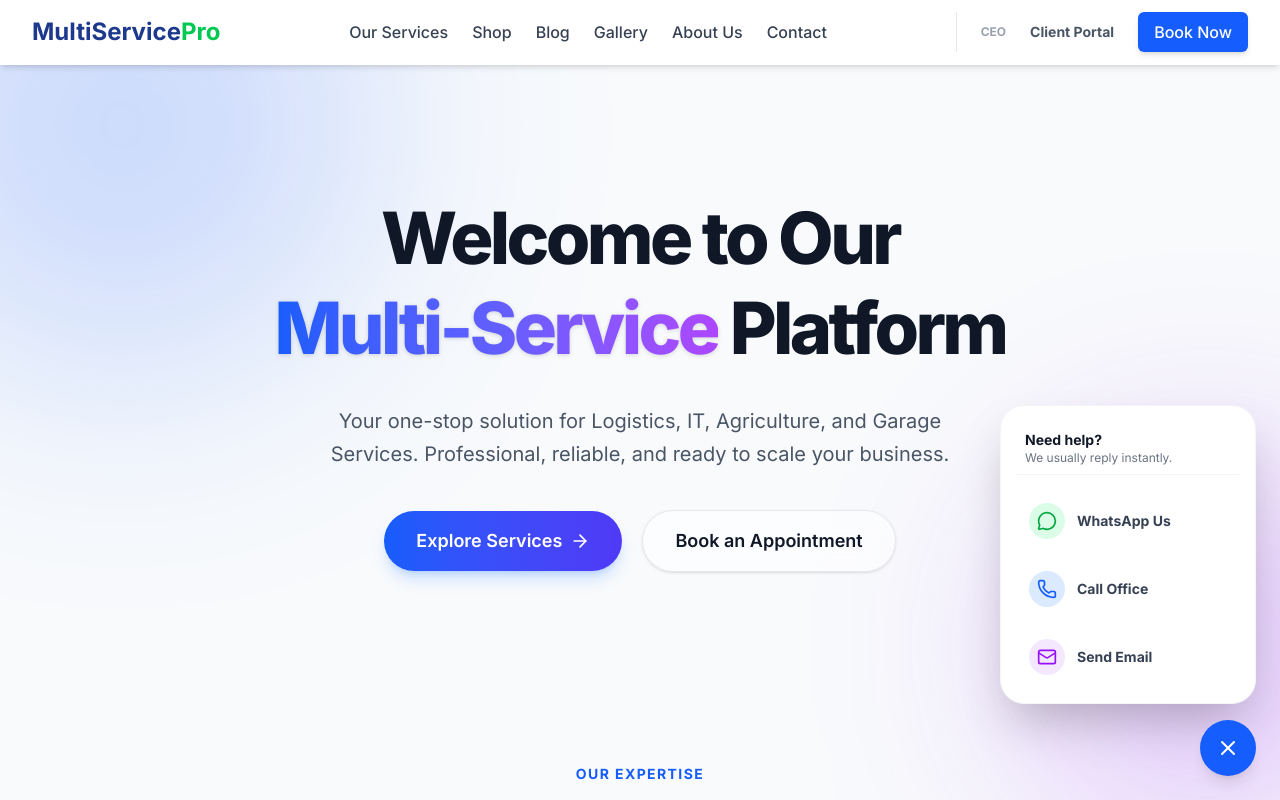
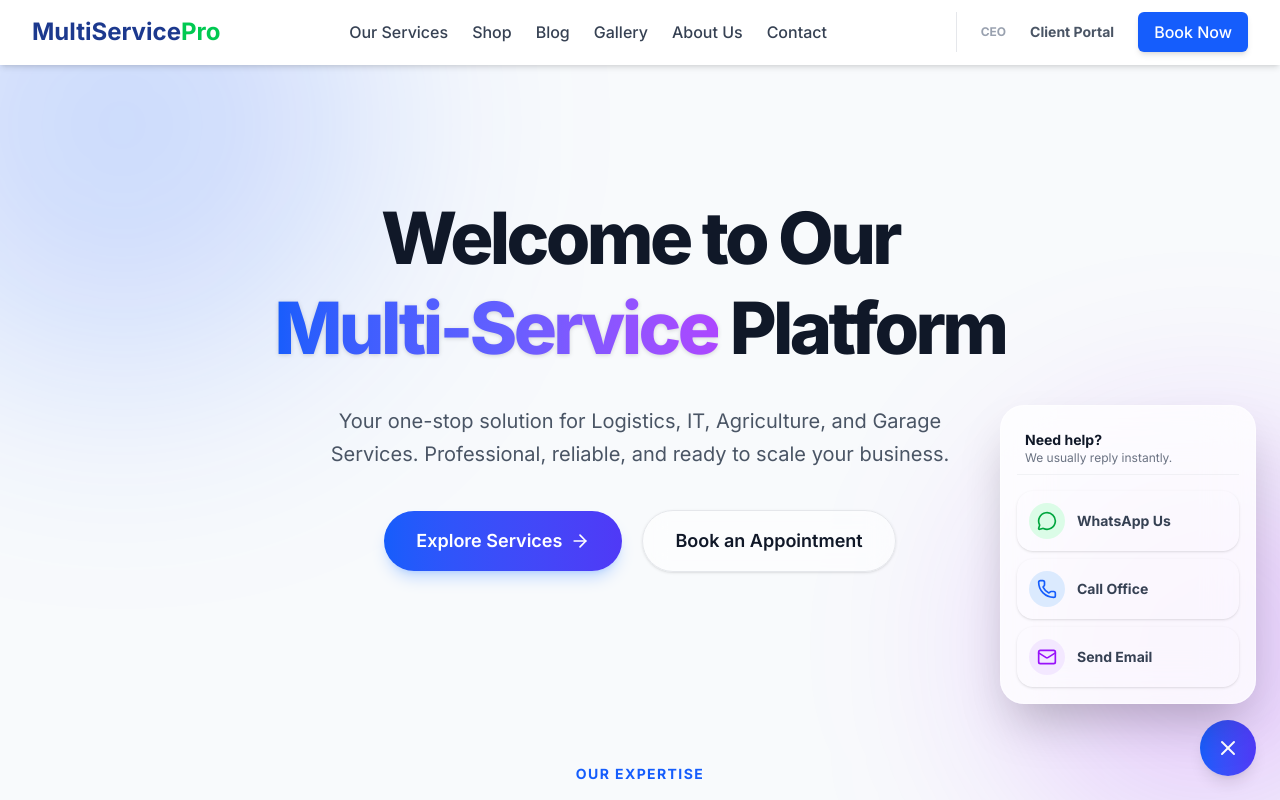
Before and after one commit to jemmziray-tech/multiservicepro, a Next.js app: page / in a window 1280 px wide. Both pictures are taken after a click on the button 1228 px from the left and 748 px from the top of the page. Shown: the top 800 px of the page. Built offline with nearby package versions, Linux system fonts and the light colour scheme.

Commit message:
updated the UI

```diff
--- a/app/components/ChatWidget.tsx
+++ b/app/components/ChatWidget.tsx
@@ -8,7 +8,6 @@ export default function ChatWidget() {
   const [isOpen, setIsOpen] = useState(false);
 
   // --- BUSINESS CONTACT DETAILS ---
-  // Note: For WhatsApp, use the country code (255) without the '+' symbol
   const whatsappNumber = "255743924467";
   const phoneNumber = "+255743924467";
   const email = "info@multiservicepro.co.tz";
@@ -23,7 +22,7 @@ export default function ChatWidget() {
   return (
     <div className="fixed bottom-6 right-6 z-50 flex flex-col items-end">
 
-      {/* The Expanding Menu */}
+      {/* The Expanding Menu (Now with Glassmorphism!) */}
       <AnimatePresence>
         {isOpen && (
           <motion.div
@@ -31,9 +30,9 @@ export default function ChatWidget() {
             initial="hidden"
             animate="visible"
             exit="exit"
-            className="bg-white dark:bg-gray-900 border border-gray-100 dark:border-gray-800 shadow-2xl rounded-3xl p-4 mb-4 w-64 flex flex-col gap-2 origin-bottom-right"
+            className="bg-white/80 dark:bg-gray-900/80 backdrop-blur-xl border border-white/40 dark:border-gray-800/60 shadow-2xl rounded-3xl p-4 mb-4 w-64 flex flex-col gap-2 origin-bottom-right"
           >
-            <div className="p-2 border-b border-gray-100 dark:border-gray-800 mb-2">
+            <div className="p-2 border-b border-gray-200/50 dark:border-gray-700/50 mb-2">
               <p className="font-bold text-gray-900 dark:text-white text-sm">Need help?</p>
               <p className="text-xs text-gray-500 dark:text-gray-400">We usually reply instantly.</p>
             </div>
@@ -43,7 +42,7 @@ export default function ChatWidget() {
               href={`https://wa.me/${whatsappNumber}?text=Hello MultiServicePro, I need some assistance.`}
               target="_blank"
               rel="noopener noreferrer"
-              className="flex items-center gap-3 p-3 rounded-2xl hover:bg-green-50 dark:hover:bg-green-900/20 text-gray-700 dark:text-gray-300 hover:text-green-600 dark:hover:text-green-400 transition-colors group"
+              className="flex items-center gap-3 p-3 rounded-2xl hover:bg-white dark:hover:bg-gray-800 text-gray-700 dark:text-gray-300 hover:text-green-600 dark:hover:text-green-400 transition-colors group shadow-sm"
             >
               <div className="bg-green-100 dark:bg-green-900/40 p-2 rounded-full group-hover:scale-110 transition-transform">
                 <MessageCircle className="w-5 h-5 text-green-600 dark:text-green-400" />
@@ -54,7 +53,7 @@ export default function ChatWidget() {
             {/* Phone Button */}
             <a
               href={`tel:${phoneNumber}`}
-              className="flex items-center gap-3 p-3 rounded-2xl hover:bg-blue-50 dark:hover:bg-blue-900/20 text-gray-700 dark:text-gray-300 hover:text-blue-600 dark:hover:text-blue-400 transition-colors group"
+              className="flex items-center gap-3 p-3 rounded-2xl hover:bg-white dark:hover:bg-gray-800 text-gray-700 dark:text-gray-300 hover:text-blue-600 dark:hover:text-blue-400 transition-colors group shadow-sm"
             >
               <div className="bg-blue-100 dark:bg-blue-900/40 p-2 rounded-full group-hover:scale-110 transition-transform">
                 <Phone className="w-5 h-5 text-blue-600 dark:text-blue-400" />
@@ -65,7 +64,7 @@ export default function ChatWidget() {
             {/* Email Button */}
             <a
               href={`mailto:${email}`}
-              className="flex items-center gap-3 p-3 rounded-2xl hover:bg-purple-50 dark:hover:bg-purple-900/20 text-gray-700 dark:text-gray-300 hover:text-purple-600 dark:hover:text-purple-400 transition-colors group"
+              className="flex items-center gap-3 p-3 rounded-2xl hover:bg-white dark:hover:bg-gray-800 text-gray-700 dark:text-gray-300 hover:text-purple-600 dark:hover:text-purple-400 transition-colors group shadow-sm"
             >
               <div className="bg-purple-100 dark:bg-purple-900/40 p-2 rounded-full group-hover:scale-110 transition-transform">
                 <Mail className="w-5 h-5 text-purple-600 dark:text-purple-400" />
@@ -79,7 +78,7 @@ export default function ChatWidget() {
       {/* The Main Floating Button */}
       <button
         onClick={() => setIsOpen(!isOpen)}
-        className="w-14 h-14 bg-blue-600 hover:bg-blue-700 text-white rounded-full shadow-lg hover:shadow-2xl flex items-center justify-center transition-all duration-300 hover:scale-105"
+        className="w-14 h-14 bg-gradient-to-r from-blue-600 to-indigo-600 hover:from-blue-500 hover:to-indigo-500 text-white rounded-full shadow-lg hover:shadow-blue-500/40 flex items-center justify-center transition-all duration-300 hover:-translate-y-1"
       >
         <AnimatePresence mode="wait">
           {isOpen ? (
```
